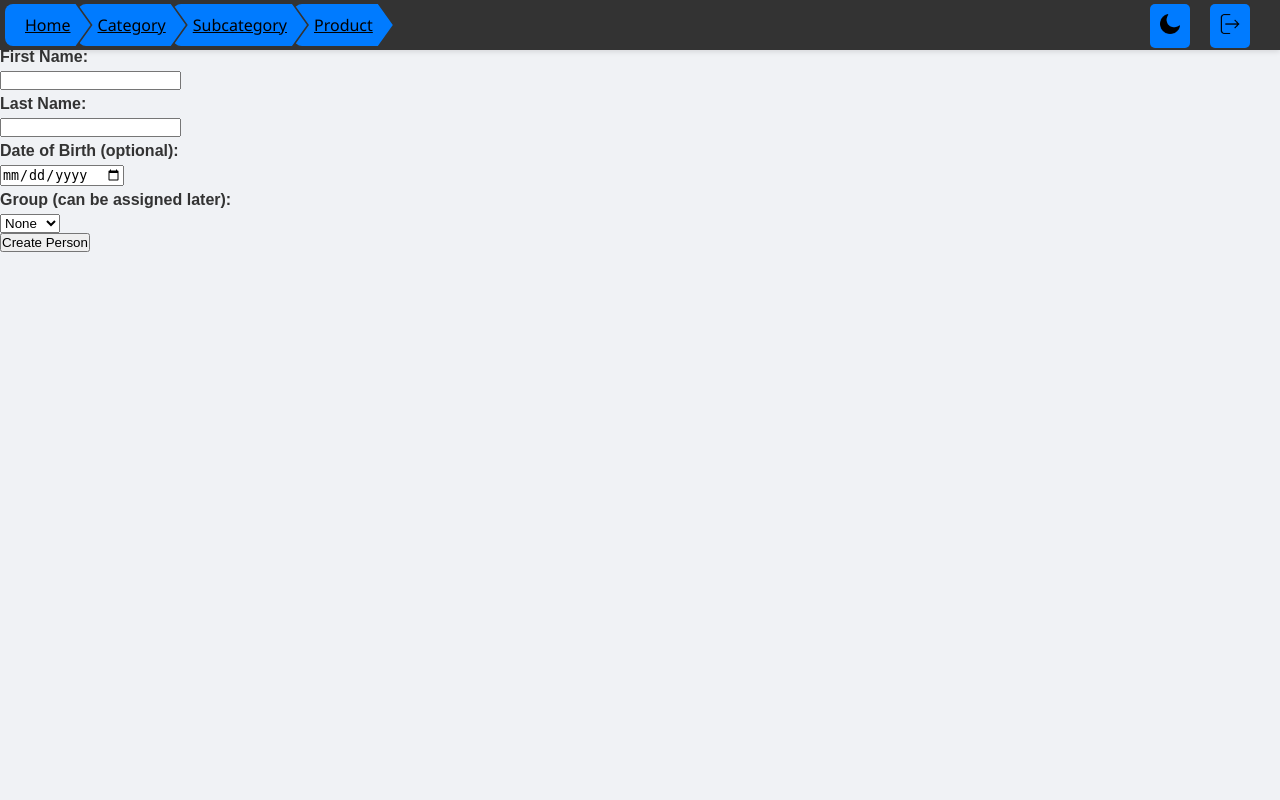
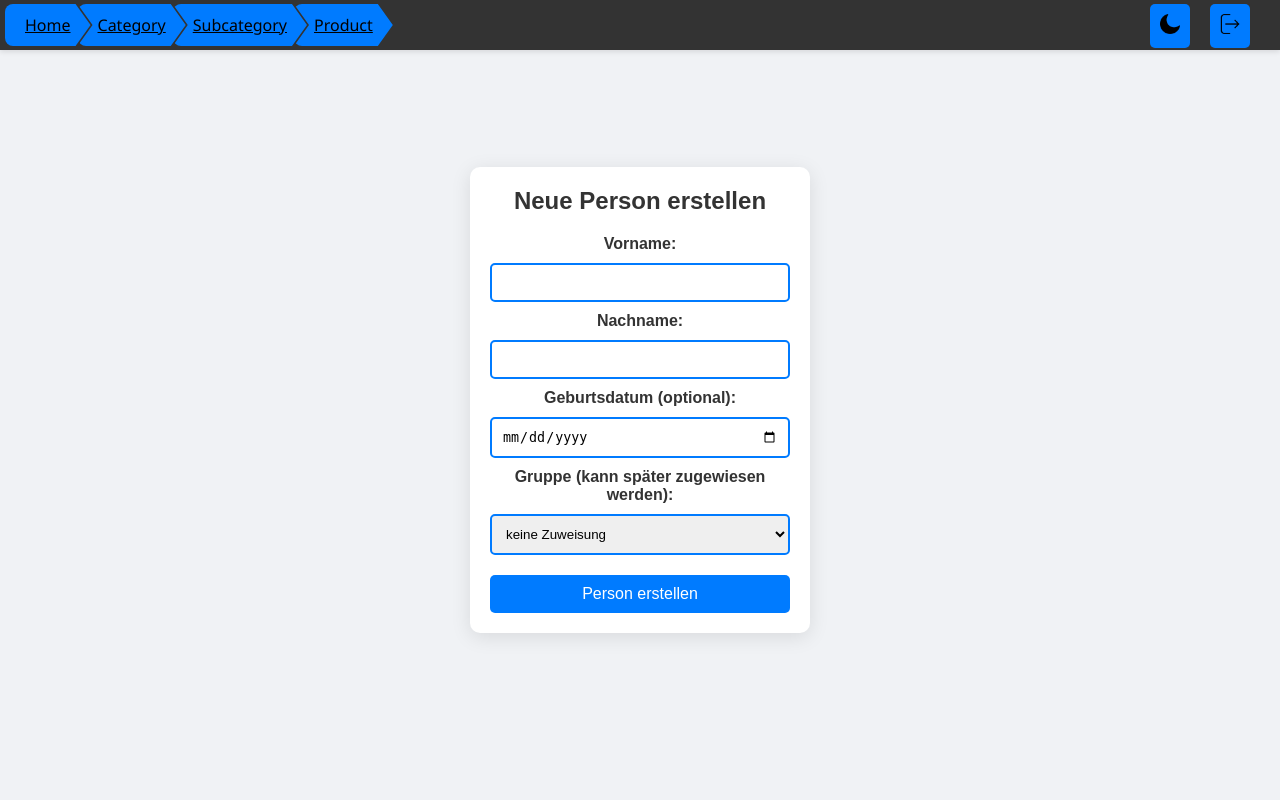
Before and after one commit to Kohlelol/EssenSchmeckt, a Django app: page /database/create_person/ in a window 1280 px wide. Run offline with Django 3.2, Linux system fonts and the light colour scheme; a user stored in the database is signed in; data comes from the database, SQL or seed files in the repository; both versions use the stored data as it was after the commit.

Commit message:
Erstellen einer neuen Person (style)
Einladendes erstellen einer neuen Person, sodass sich jeder gerne erstellen möchte :D

```diff
--- a/Softwarepraktikum/database/templates/database/create_person.html
+++ b/Softwarepraktikum/database/templates/database/create_person.html
@@ -3,26 +3,30 @@
 {% block title %}Create Person{% endblock %}
 
 {% block content %}
-<h2>Create a New Person</h2>
-<form method="post">
+<div class="login-container">
+
+<form method="post" class="login-form">
     {% csrf_token %}
-    <label for="first_name">First Name:</label>
-    <input type="text" id="first_name" name="first_name" required><br>
+    <h2>Neue Person erstellen</h2>
+   <label for="first_name">Vorname:</label>
+    <input type="text" id="first_name" name="first_name" class="input-field" required><br>
 
-    <label for="last_name">Last Name:</label>
-    <input type="text" id="last_name" name="last_name" required><br>
+    <label for="last_name">Nachname:</label>
+    <input type="text" id="last_name" name="last_name" class="input-field" required><br>
 
-    <label for="date_of_birth">Date of Birth (optional):</label>
-    <input type="date" id="date_of_birth" name="date_of_birth" required><br>
+    <label for="date_of_birth">Geburtsdatum (optional):</label>
+    <input type="date" id="date_of_birth" name="date_of_birth" class="input-field" required><br>
 
-    <label for="group_id">Group (can be assigned later):</label>
-    <select id="group_id" name="group_id">
-        <option value="">None</option>
+    <label for="group_id">Gruppe (kann später zugewiesen werden):</label>
+    <select id="group_id" name="group_id" class="input-field">
+        <option value="">keine Zuweisung</option>
         {% for group in groups %}
-            <option value="{{ group.group_id }}">{{ group.group_name }}</option>
+            <option value="{{ group.group_id }}" >{{ group.group_name }}</option>
         {% endfor %}
     </select><br>
 
-    <button type="submit">Create Person</button>
+    <button type="submit" class="login-submit-button" >Person erstellen</button>
 </form>
+</div>
+
 {% endblock %}
--- a/Softwarepraktikum/users/templates/users/login.html
+++ b/Softwarepraktikum/users/templates/users/login.html
@@ -7,9 +7,9 @@
         <form method="post" class="login-form">
             {% csrf_token %}
             <h2>Login</h2>
-            <label for="username">Username:</label>
+            <label for="username">Benutzername:</label>
             <input type="text" id="username" name="username" class="input-field" required><br>
-            <label for="password">Password:</label>
+            <label for="password">Passwort:</label>
             <input type="password" id="password" name="password" class="input-field" required><br>
             {% if request.GET.next %}
                 <input type="hidden" name="next" value="{{ request.GET.next }}">
```
Also changed, not shown: Softwarepraktikum/db.sqlite3.
